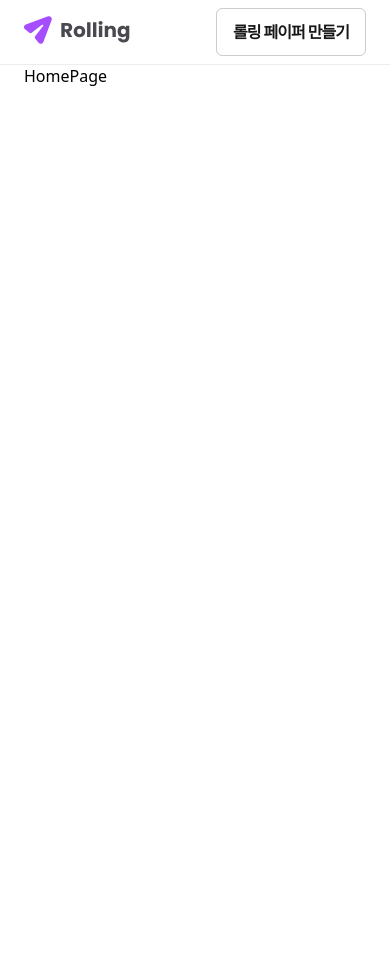
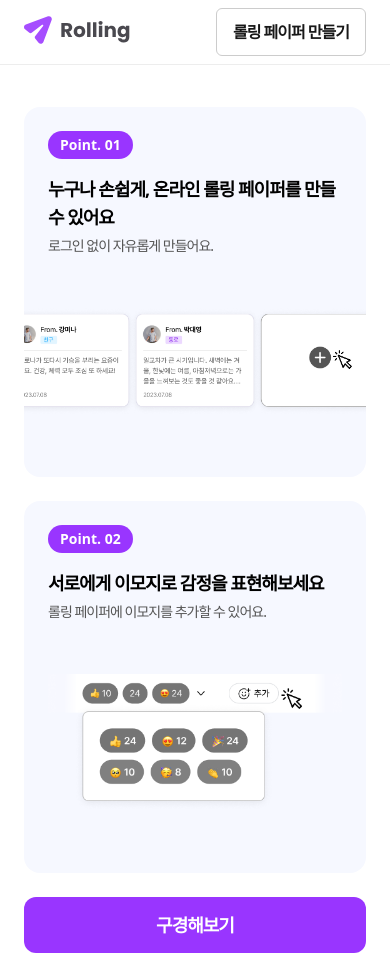
Before and after one commit to cozy-ito/rolling-paper, a React (Vite) app: page / in a window 390 px wide. Before the commit the page ends 844 px from the top, so only its background shows below. Built offline with nearby package versions, Linux system fonts and the light colour scheme; a web font is replaced by a local one.

Commit message:
feat(home) HomePage 구현

```diff
--- a/src/Router.jsx
+++ b/src/Router.jsx
@@ -1,7 +1,7 @@
 import { BrowserRouter, Routes, Route } from "react-router-dom";
 
 import EditPage from "./pages/EditPage";
-import HomePage from "./pages/HomePage";
+import HomePage from "./pages/HomePage/HomePage";
 import ListPage from "./pages/ListPage";
 import MessagePage from "./pages/MessagePage";
 import NotFoundPage from "./pages/NotFoundPage";
--- a/src/layouts/MainLayout/MainLayout.module.css
+++ b/src/layouts/MainLayout/MainLayout.module.css
@@ -1,5 +1,7 @@
 .container {
   flex: 1;
+  display: flex;
+  flex-direction: column;
   width: 100%;
   max-width: 78rem;
   margin: 0 auto;
--- a/src/pages/HomePage.jsx
+++ /dev/null
@@ -1,5 +0,0 @@
-const HomePage = () => {
-  return <div>HomePage</div>;
-};
-
-export default HomePage;
--- /dev/null
+++ b/src/pages/HomePage/HomePage.jsx
@@ -0,0 +1,56 @@
+import clsx from "clsx";
+import { Link } from "react-router-dom";
+
+import Group1Image from "../../assets/imgs/group-1.png";
+import Group2Image from "../../assets/imgs/group-2.png";
+import { ROUTES } from "../../constants/routes";
+
+import styles from "./HomePage.module.css";
+
+const HomePage = () => {
+  return (
+    <div className={styles.container}>
+      <div className={styles.sectionWrapper}>
+        <section className={clsx(styles.section, styles.paddingLeft)}>
+          <div className={styles.left}>
+            <span className={styles.badge}>Point. 01</span>
+            <p className={styles.title}>
+              누구나 손쉽게, 온라인 <br />
+              롤링 페이퍼를 만들 수 있어요
+            </p>
+            <p className={styles.description}>로그인 없이 자유롭게 만들어요.</p>
+          </div>
+          <div className={clsx(styles.right, styles.group1Image)}>
+            <img src={Group1Image} alt="group-1" />
+          </div>
+        </section>
+        <section
+          className={clsx(
+            styles.section,
+            styles.paddingRight,
+            styles.rowReverse,
+          )}
+        >
+          <div className={styles.left}>
+            <span className={styles.badge}>Point. 02</span>
+            <p className={styles.title}>
+              서로에게 이모지로 감정을 <br />
+              표현해보세요
+            </p>
+            <p className={styles.description}>
+              롤링 페이퍼에 이모지를 추가할 수 있어요.
+            </p>
+          </div>
+          <div className={clsx(styles.right, styles.fitImage)}>
+            <img src={Group2Image} alt="group-2" />
+          </div>
+        </section>
+      </div>
+      <div className={clsx(styles.buttonContainer)}>
+        <Link to={ROUTES.LIST}>구경해보기</Link>
+      </div>
+    </div>
+  );
+};
+
+export default HomePage;
--- /dev/null
+++ b/src/pages/HomePage/HomePage.module.css
@@ -0,0 +1,193 @@
+.container {
+  display: flex;
+  flex-direction: column;
+  width: 100%;
+  max-width: 75rem;
+  margin: 0 auto;
+  padding: 3.75rem 1.25rem 9.375rem;
+}
+
+.section {
+  display: flex;
+  justify-content: space-between;
+  width: 100%;
+  background-color: #f6f8ff;
+  margin-bottom: 1.875rem;
+  padding: 3.75rem 0;
+  border-radius: 1rem;
+}
+
+.paddingLeft {
+  padding-left: 3.75rem;
+}
+
+.paddingRight {
+  padding-right: 3.75rem;
+}
+
+.rowReverse {
+  flex-direction: row-reverse;
+}
+
+.section .badge {
+  display: inline-block;
+  padding: 0.375rem 0.75rem;
+  background-color: var(--color-purple-600);
+  border-radius: 9999px;
+  font-weight: var(--font-weight-bold);
+  color: var(--color-white);
+}
+
+.section .title {
+  margin: 1rem 0 0.5rem 0;
+  font-size: var(--font-size-24);
+  font-weight: var(--font-weight-bold);
+  line-height: var(--line-height-24);
+  letter-spacing: -1px;
+}
+
+.description {
+  color: var(--color-gray-500);
+  font-size: var(--font-size-18);
+  line-height: var(--line-height-18);
+  letter-spacing: -1px;
+}
+
+.left {
+  flex: 1;
+  height: 12.75rem;
+}
+
+.right {
+  width: 45rem;
+  display: flex;
+  align-items: center;
+  justify-content: center;
+}
+
+.buttonContainer {
+  display: flex;
+  justify-content: center;
+}
+
+.buttonContainer a {
+  display: flex;
+  align-items: center;
+  justify-content: center;
+  width: 17.5rem;
+  padding: 0.875rem 1.5rem;
+  background-color: var(--color-purple-600);
+  border-radius: 0.75rem;
+  color: var(--color-white);
+  text-decoration: none;
+  font-size: var(--font-size-18);
+  font-style: normal;
+  font-weight: var(--font-weight-bold);
+  line-height: var(--line-height-18);
+  letter-spacing: -1px;
+}
+
+/* Tablet (768px ~ 1024px) */
+@media (max-width: 1024px) {
+  .container {
+    flex: 1;
+    padding: 3.125rem 0 1.5rem;
+  }
+
+  .sectionWrapper {
+    flex: 1;
+  }
+
+  .section {
+    display: flex;
+    flex-direction: column;
+    /* justify-content: space-between; */
+    width: 100%;
+    padding: 2.5rem;
+  }
+
+  .paddingLeft {
+    padding-left: 2.5rem;
+  }
+
+  .paddingRight {
+    padding-right: 2.5rem;
+  }
+
+  .title br {
+    display: none;
+  }
+
+  .left {
+    flex: 1;
+    margin-bottom: 2.25rem;
+  }
+
+  .right {
+    width: 100%;
+    align-items: center;
+  }
+
+  .buttonContainer a {
+    width: 100%;
+  }
+}
+
+/* Mobile (Max 767px) */
+@media (max-width: 767px) {
+  .container {
+    width: 100%;
+    padding: 2.625rem 0 1.5rem;
+  }
+
+  .section {
+    margin-bottom: 1.5rem;
+    padding: 1.5rem;
+    overflow: hidden;
+  }
+
+  .paddingLeft {
+    padding-left: 1.5rem;
+  }
+
+  .paddingRight {
+    padding-right: 1.5rem;
+  }
+
+  .section .badge {
+    display: inline-block;
+    padding: 0.25rem 0.75rem;
+    font-size: var(--font-size-14);
+    line-height: var(--line-height-14);
+    color: var(--color-white);
+  }
+
+  .section .title {
+    margin: 1rem 0 0.25rem 0;
+    font-size: var(--font-size-18);
+    line-height: var(--line-height-18);
+  }
+
+  .description {
+    font-size: var(--font-size-14);
+    line-height: var(--line-height-15);
+  }
+
+  .left {
+    margin-bottom: 3.175rem;
+  }
+
+  .right {
+    width: 100%;
+  }
+
+  .group1Image img {
+    width: 130%;
+    margin-bottom: 2.375rem;
+  }
+
+  .fitImage img {
+    width: 100%;
+    margin-bottom: 2.375rem;
+  }
+}
```
Also changed, not shown: src/assets/imgs/group-1.png (added), src/assets/imgs/group-2.png (added).
